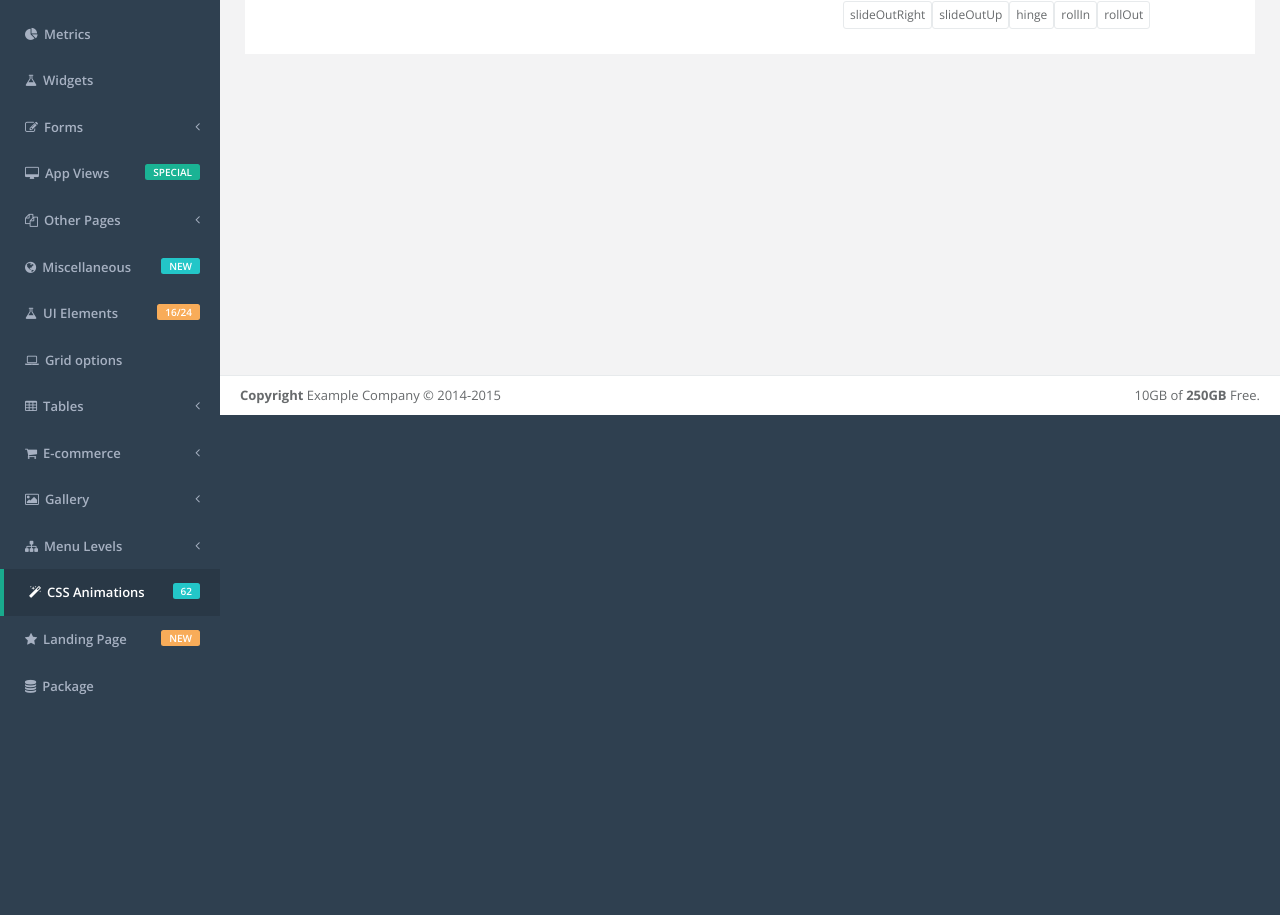
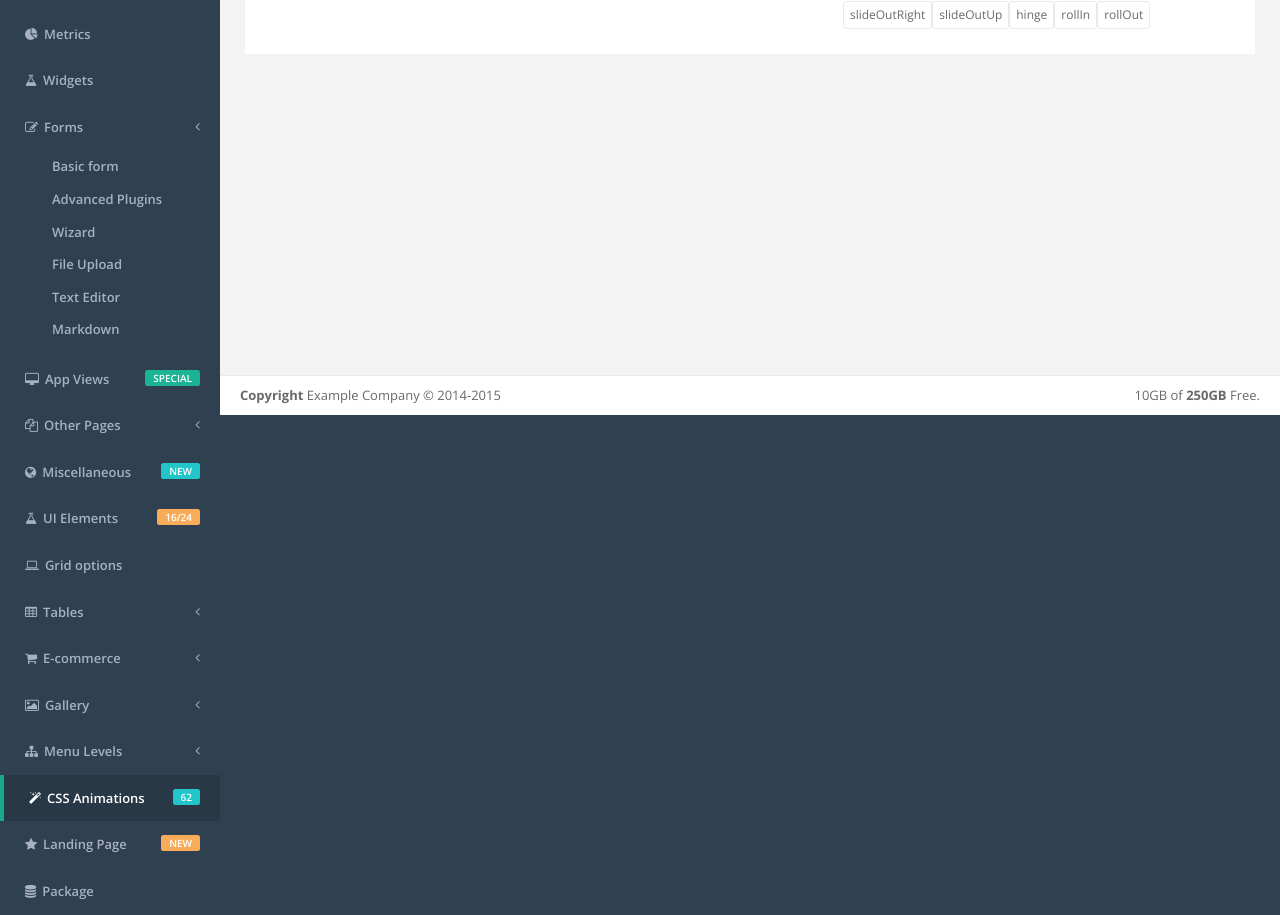
Before and after one commit to Kronhyx/nuxt, a Nuxt app: page /animation in a window 1280 px wide. Shown: the part 785-1700 px from the top of the page. Before the commit the page ends 1494 px from the top, so only its background shows below. Built offline with nearby package versions, Linux system fonts and the light colour scheme.

Commit message:
add form pages

```diff
--- a/components/Sidebar.vue
+++ b/components/Sidebar.vue
@@ -177,7 +177,44 @@
           {
             icon: 'fa fa-edit',
             text: 'Forms',
-            children: [],
+            children: [
+              {
+                text: 'Basic form',
+                route: {
+                  name: 'form-baisc'
+                },
+              },
+              {
+                text: 'Advanced Plugins',
+                route: {
+                  name: 'form-advanced'
+                },
+              },
+              {
+                text: 'Wizard',
+                route: {
+                  name: 'form-wizard'
+                },
+              },
+              {
+                text: 'File Upload',
+                route: {
+                  name: 'form-upload'
+                }
+              },
+              {
+                text: 'Text Editor',
+                route: {
+                  name: 'form-editor'
+                },
+              },
+              {
+                text: 'Markdown',
+                route: {
+                  name: 'form-markdown'
+                },
+              },
+            ]
           },
           {
             icon: 'fa fa-desktop',
--- /dev/null
+++ b/pages/form/advanced.vue
@@ -0,0 +1,18 @@
+<template>
+  <div>TEST</div>
+</template>
+
+<script>
+  export default {
+    name: 'form-advanced',
+    head() {
+      return {
+        title: 'Advanced Form'
+      }
+    }
+  }
+</script>
+
+<style scoped>
+
+</style>
--- /dev/null
+++ b/pages/form/basic.vue
@@ -0,0 +1,18 @@
+<template>
+  <div>TEST</div>
+</template>
+
+<script>
+  export default {
+    name: 'form-basic',
+    head() {
+      return {
+        title: 'Basic Form'
+      }
+    }
+  }
+</script>
+
+<style scoped>
+
+</style>
--- /dev/null
+++ b/pages/form/editor.vue
@@ -0,0 +1,18 @@
+<template>
+  <div>TEST</div>
+</template>
+
+<script>
+  export default {
+    name: 'form-editor',
+    head() {
+      return {
+        title: 'Text Editor'
+      }
+    }
+  }
+</script>
+
+<style scoped>
+
+</style>
--- /dev/null
+++ b/pages/form/markdown.vue
@@ -0,0 +1,18 @@
+<template>
+  <div>TEST</div>
+</template>
+
+<script>
+  export default {
+    name: 'form-markdown',
+    head() {
+      return {
+        title: 'Markdown'
+      }
+    }
+  }
+</script>
+
+<style scoped>
+
+</style>
--- /dev/null
+++ b/pages/form/upload.vue
@@ -0,0 +1,18 @@
+<template>
+  <div>TEST</div>
+</template>
+
+<script>
+  export default {
+    name: 'form-upload',
+    head() {
+      return {
+        title: 'File Upload'
+      }
+    }
+  }
+</script>
+
+<style scoped>
+
+</style>
--- /dev/null
+++ b/pages/form/wizard.vue
@@ -0,0 +1,18 @@
+<template>
+  <div>TEST</div>
+</template>
+
+<script>
+  export default {
+    name: 'form-wizard',
+    head() {
+      return {
+        title: 'Wizards'
+      }
+    }
+  }
+</script>
+
+<style scoped>
+
+</style>
```
